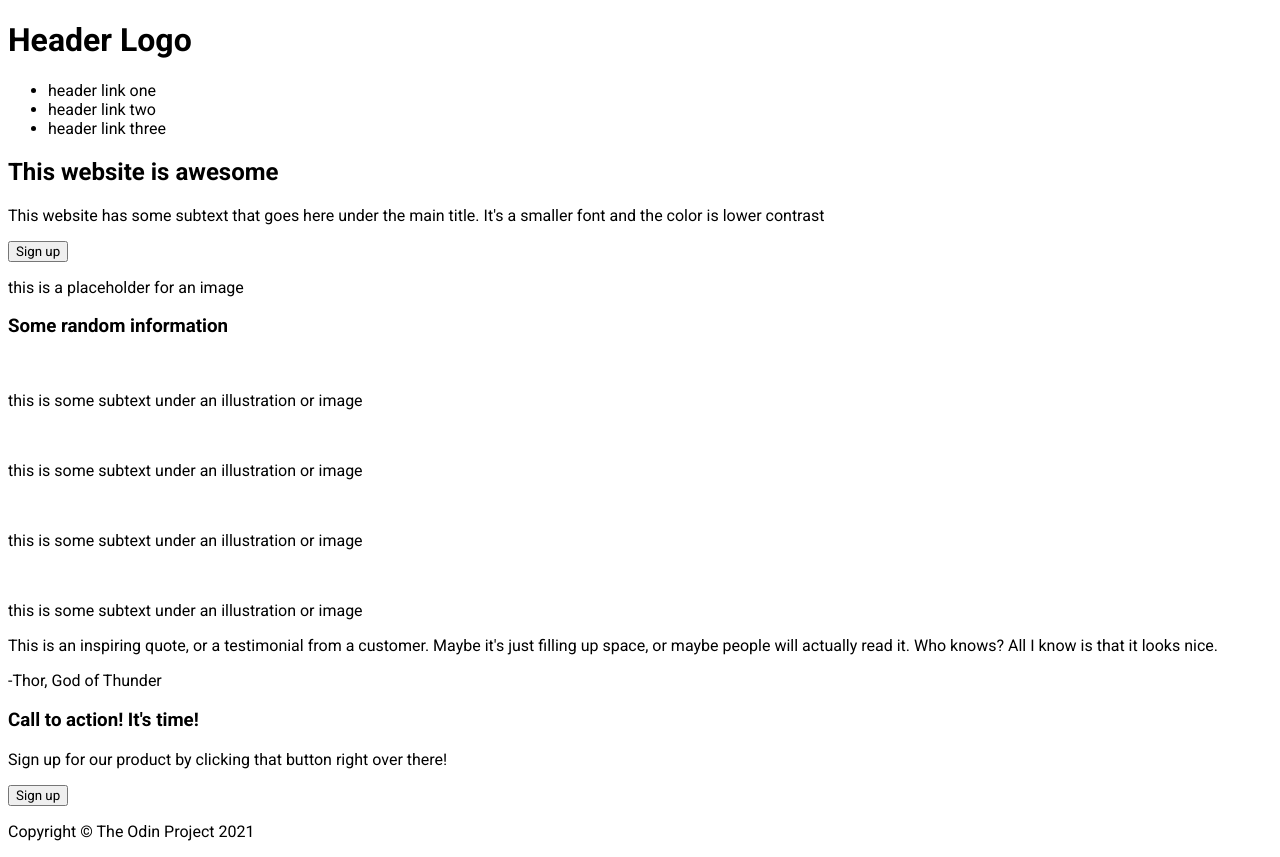
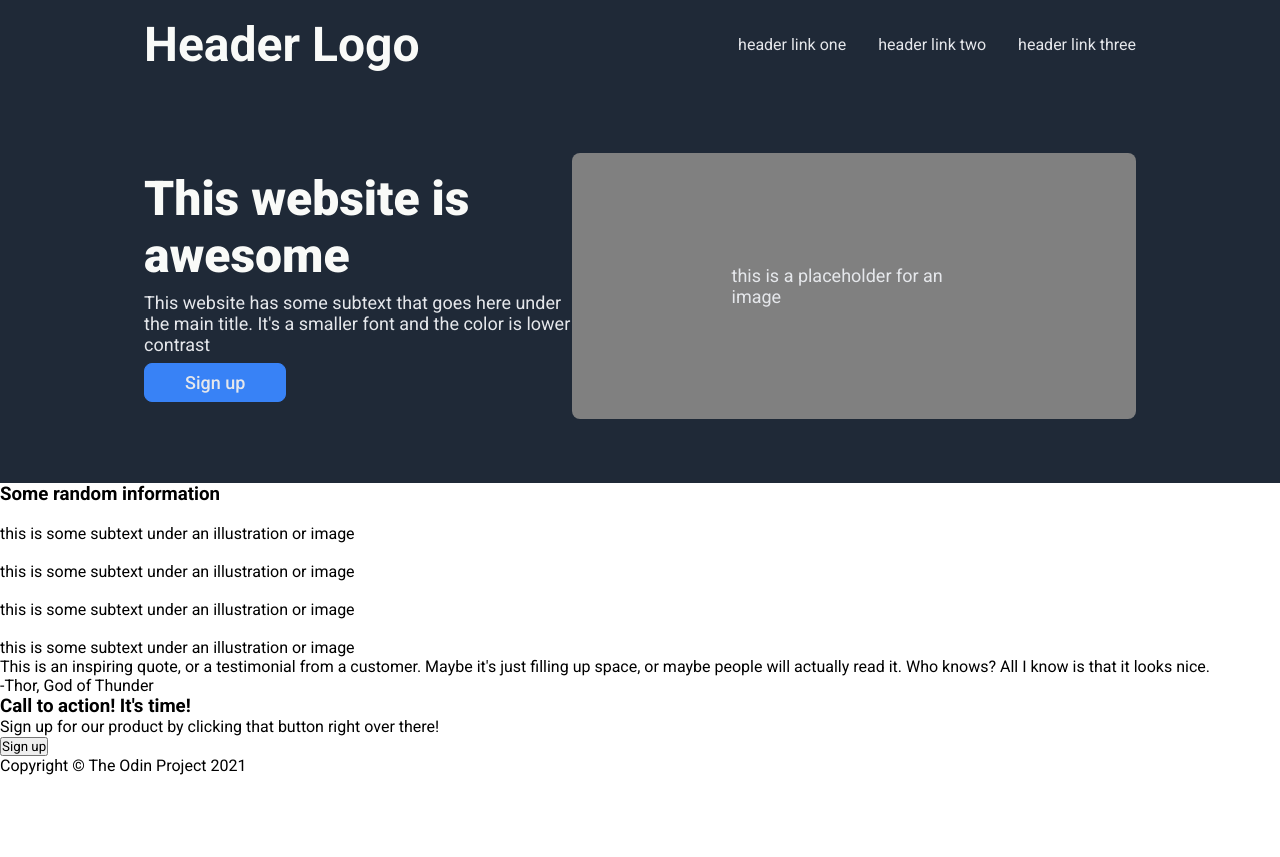
Before and after one commit to ymt18gh/odin-landing-page, a plain HTML site: page index.html in a window 1280 px wide. After the commit the page ends 800 px from the top, so only its background shows below. Drawn offline with Linux system fonts and the light colour scheme.

Commit message:
Finish heading and introduction styles

```diff
--- a/style.css
+++ b/style.css
@@ -3,4 +3,72 @@
 
 * {
     font-family: Roboto;
+    padding: 0;
+    margin: 0;
 }
+
+body {
+    display: flex;
+    flex-direction: column;
+    min-height: 100vh;
+}
+
+.header {
+    display: flex;
+    justify-content: space-between;
+    align-items: center;
+    color: #f9faf8;
+    background-color: #1f2937;
+    padding: 16px 144px;
+}
+
+.logo {
+    font-size: 24px;
+}
+
+ul {
+    list-style-type: none;
+    display: flex;
+    gap: 32px;
+    color: #e5e7eb;
+}
+
+.intro {
+    display: flex;
+    justify-content: space-between;
+    align-items: center;
+    padding: 64px 144px;
+    color: #e5e7eb;
+    background-color: #1f2937;
+    font-size: 18px;
+}
+
+.intro-left {
+    display: flex;
+    flex-direction: column;
+    gap: 8px;
+    width: 464px;
+}
+
+.intro-right {
+    display: flex;
+    background-color: gray;
+    padding: 112px 160px;
+    border-radius: 8px;
+}
+
+.intro-left h2 {
+    font-size: 48px;
+    font-weight: 900;
+    color: #f9faf8;
+}
+
+.intro-left button {
+    background-color: #3882f6;
+    color: #e5e7eb;
+    font-size: 18px;
+    font-weight: 500;
+    padding: 8px 40px;
+    border: 1px solid #3882f6;
+    border-radius: 8px;
+}
```
